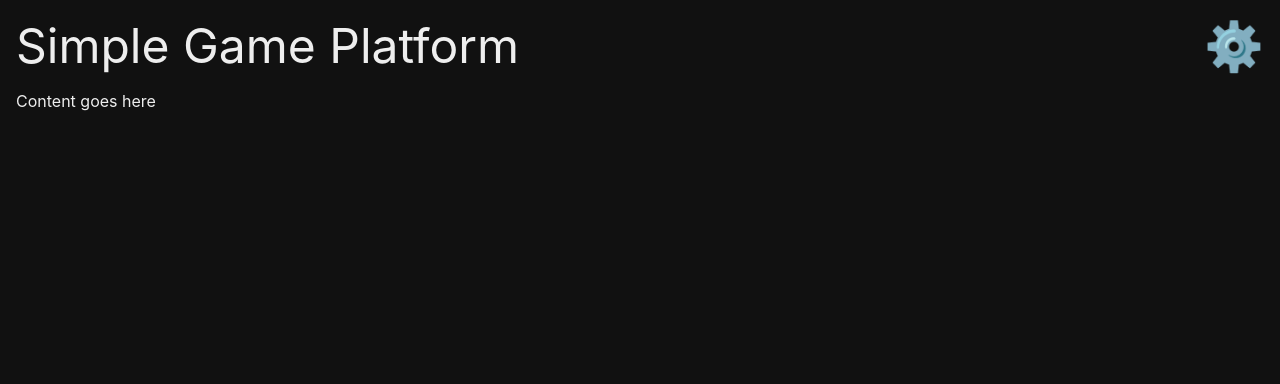
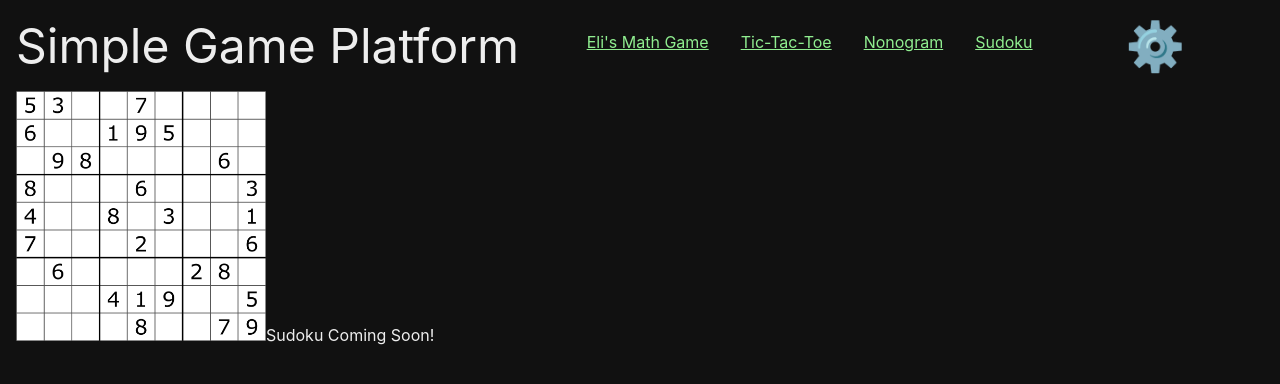
Before and after one commit to dstockto/react-simple-games, a React (Create React App) app: page /sudoku in a window 1280 px wide. Shown: the top 384 px of the page. Built offline with nearby package versions, Linux system fonts and the light colour scheme.

Commit message:
Added placeholders and nav for games

```diff
--- a/src/App.js
+++ b/src/App.js
@@ -2,13 +2,22 @@
 import './App.css';
 import Header from './Components/Header';
 import {BrowserRouter as Router, Route} from 'react-router-dom';
+import TicTacToeGame from './Components/Games/TicTacToe/TicTacToeGame';
+import NonogramGame from './Components/Games/Nonogram/NonogramGame';
+import SudokuGame from './Components/Games/Sudoku/SudokuGame';
+import EliMathGame from './Components/Games/EliMath/EliMathGame';
+import Settings from './Components/Settings';
 
 function App() {
   return (
     <div className="App">
       <Router>
         <Route path={'/'} component={Header} />
-        <section className={'content'}>Content goes here</section>
+        <Route path={'/eli-math'} component={EliMathGame} />
+        <Route path={'/tic-tac-toe'} component={TicTacToeGame} />
+        <Route path={'/nonogram'} component={NonogramGame} />
+        <Route path={'/sudoku'} component={SudokuGame} />
+        <Route path={'/settings'} component={Settings} />
       </Router>
     </div>
   );
--- /dev/null
+++ b/src/Components/Games/EliMath/EliMathGame.jsx
@@ -0,0 +1,7 @@
+import React from "react";
+
+export default function EliMathGame() {
+  return (
+    <div>Eli's Math Game coming soon!</div>
+  );
+};
--- /dev/null
+++ b/src/Components/Games/Nonogram/NonogramGame.jsx
@@ -0,0 +1,11 @@
+import React from "react";
+import nonogram from './img/nonogram.png';
+
+export default function NonogramGame() {
+  return (
+    <div>
+      <img src={nonogram} alt={"nonogram"} height={'250px'} style={{backgroundColor: 'white'}}/>
+      Nonogram Coming Soon!
+    </div>
+  );
+};
--- /dev/null
+++ b/src/Components/Games/Sudoku/SudokuGame.jsx
@@ -0,0 +1,11 @@
+import React from "react";
+import sudoku from "./img/sudoku.png";
+
+export default function SudokuGame() {
+  return (
+    <div>
+      <img src={sudoku} alt={"sudoku"} height={'250px'} />
+           Sudoku Coming Soon!
+    </div>
+  );
+};
--- /dev/null
+++ b/src/Components/Games/TicTacToe/TicTacToeGame.jsx
@@ -0,0 +1,11 @@
+import React from "react";
+import tictactoe from './img/tictactoe.png';
+
+export default function TicTacToeGame() {
+  return (
+    <div>
+      <img src={tictactoe} alt={"ticktactoe"} height={'250px'}/>
+      Tic-Tac-Toe Coming Soon!
+    </div>
+  );
+};
--- a/src/Components/Header.js
+++ b/src/Components/Header.jsx
@@ -1,11 +1,14 @@
 import React from "react";
 import SettingsIcon from './SettingsIcon';
+import Navigation from './Navigation';
+import "./header.css";
 
 export default function Header(props) {
   const {title, history, location, match} = props;
   return (
     <section className={'header'}>
       <span className="title">{title || 'Simple Game Platform'}</span>
+      <Navigation/>
       <SettingsIcon route={{history, location, match}} />
     </section>
   );
--- /dev/null
+++ b/src/Components/Navigation.jsx
@@ -0,0 +1,14 @@
+import React from "react";
+import {NavLink} from 'react-router-dom';
+import "./navigation.css";
+
+export default function Navigation() {
+  return (
+    <nav>
+      <NavLink to={'/eli-math'}>Eli's Math Game</NavLink>
+      <NavLink to={'/tic-tac-toe'}>Tic-Tac-Toe</NavLink>
+      <NavLink to={'/nonogram'}>Nonogram</NavLink>
+      <NavLink to={'sudoku'}>Sudoku</NavLink>
+    </nav>
+  );
+};
--- /dev/null
+++ b/src/Components/Settings.jsx
@@ -0,0 +1,7 @@
+import React from "react";
+
+export default function Settings() {
+  return (
+    <h1>Settings!</h1>
+  );
+}
--- /dev/null
+++ b/src/Components/header.css
@@ -0,0 +1,17 @@
+section.header {
+    display: grid;
+    grid-template-areas: "title nav settings";
+    grid-template-columns: 4fr 4fr 1fr;
+}
+
+.header .title {
+    grid-area: title;
+}
+
+.header nav {
+    grid-area: nav;
+}
+
+.header .settings {
+    grid-area: settings;
+}
--- /dev/null
+++ b/src/Components/navigation.css
@@ -0,0 +1,9 @@
+nav {
+    font-size: 1rem;
+    display: flex;
+}
+
+nav a {
+    color: lightgreen;
+    margin: 1em;
+}
```
Also changed, not shown: src/Components/Games/Sudoku/img/sudoku.png (added), src/Components/SettingsIcon.jsx (renamed from src/Components/SettingsIcon.js).
